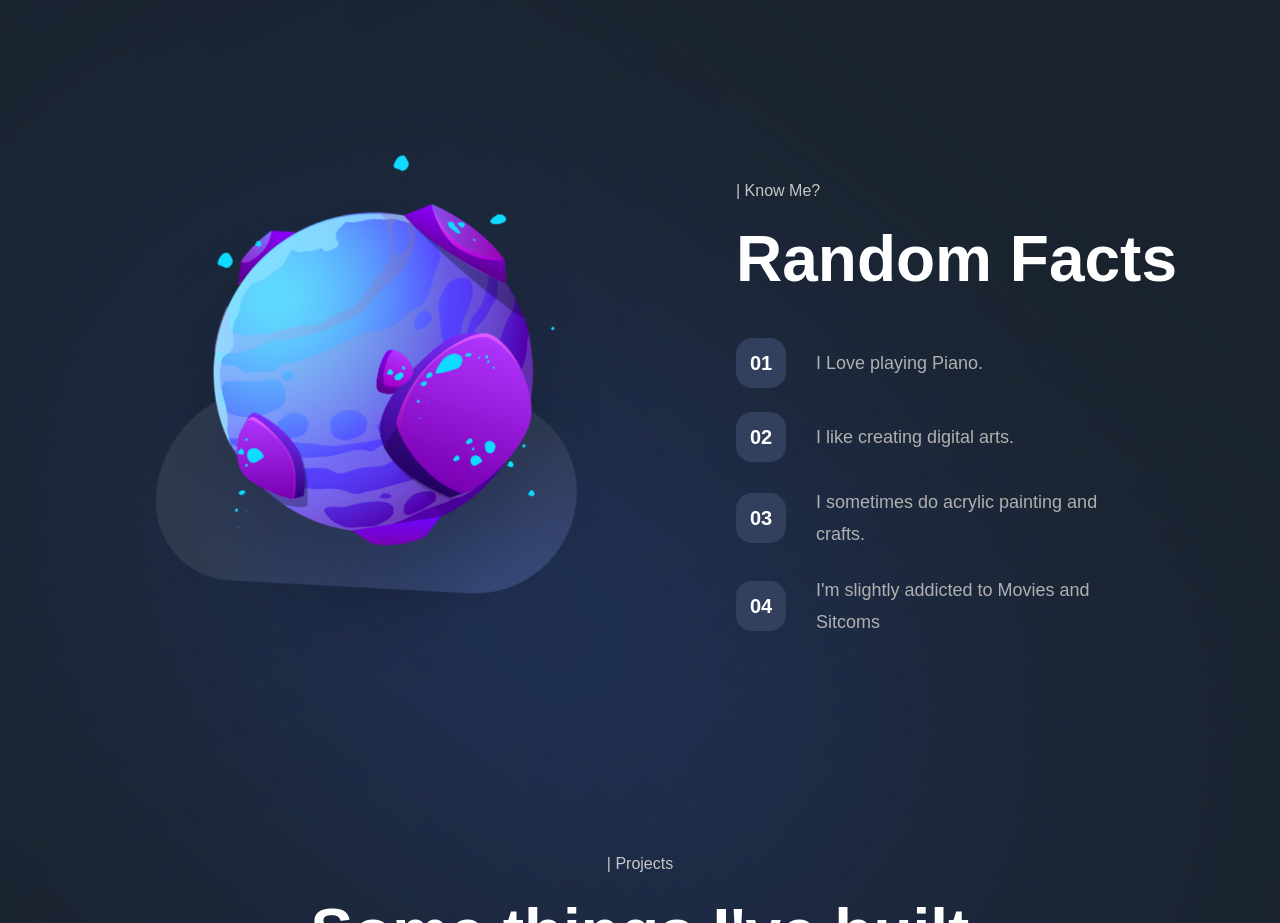
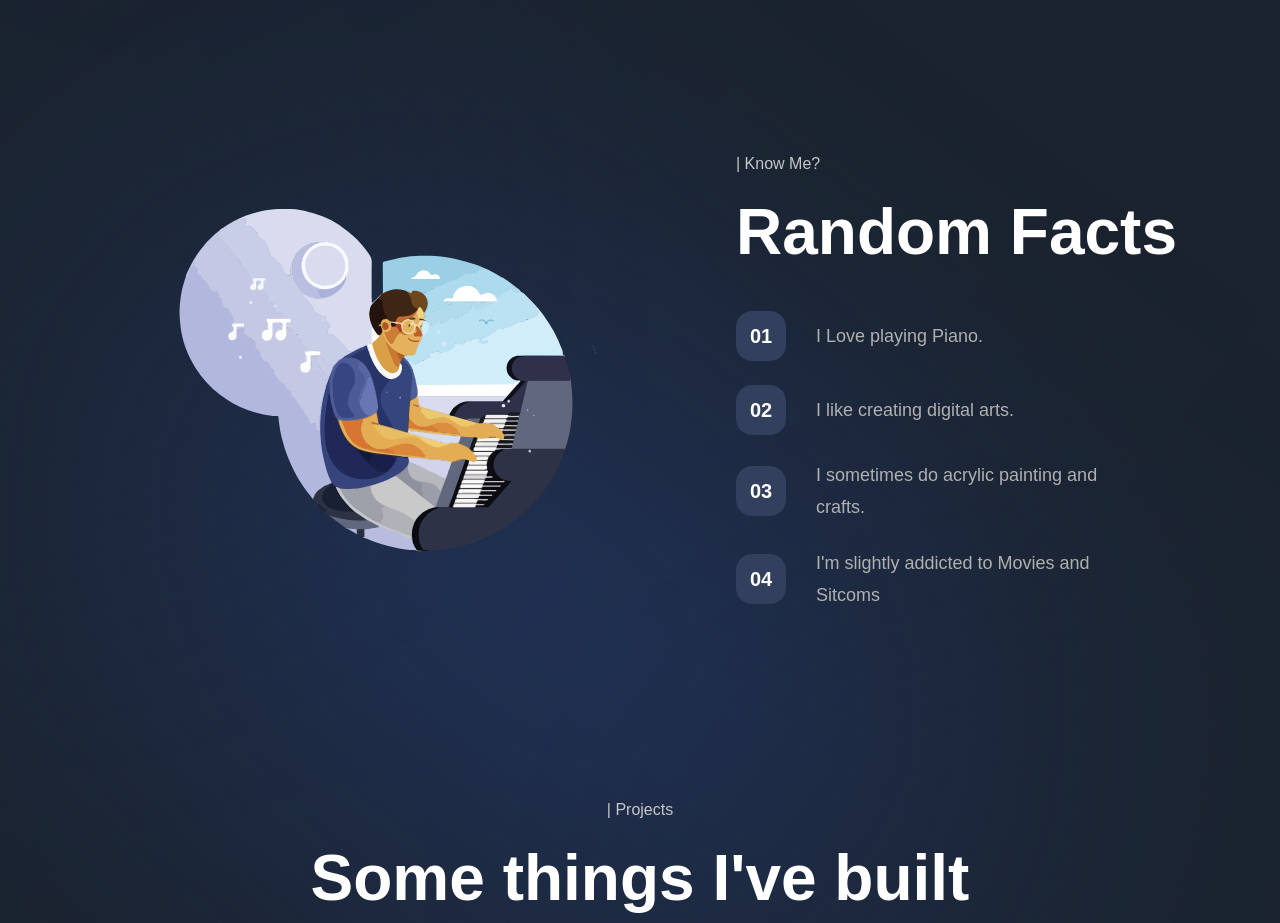
Before and after one commit to TechBot505/Portfolio, a Next.js app: page / in a window 1280 px wide. Shown: the part 2280-3203 px from the top of the page. Built offline with nearby package versions, Linux system fonts and the light colour scheme; a web font is replaced by a local one.

Commit message:
Changed Know Me

```diff
--- a/sections/GetStarted.jsx
+++ b/sections/GetStarted.jsx
@@ -20,7 +20,7 @@ const GetStarted = () => (
         variants={planetVariants('left')}
         className={`flex-1 ${styles.flexCenter}`}
       >
-        <img src="/get-started.png" alt="get-started" className="w-[90%] h-[90%] object-contain" />
+        <img src="/Piano.svg" alt="get-started" className="w-[90%] h-[90%] object-contain" />
       </motion.div>
       <motion.div
         variants={fadeIn('left', 'tween', 0.2, 1)}
--- a/sections/WhatsNew.jsx
+++ b/sections/WhatsNew.jsx
@@ -35,7 +35,7 @@ const WhatsNew = () => (
         variants={planetVariants('right')}
         className={`flex-1 ${styles.flexCenter}`}
       >
-        <img src="/whats-new.png" alt="whats-new" className="w-[90%] h-[90%] object-contain" />
+        <img src="/Piano.svg" alt="whats-new" className="w-[90%] h-[90%] object-contain" />
       </motion.div>
     </motion.div>
   </section>
```
Also changed, not shown: public/Piano.svg (added).
